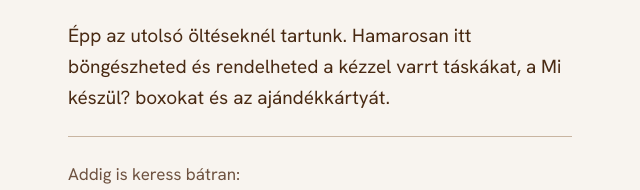
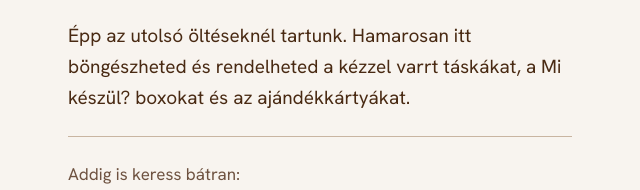
Before and after one commit to Isti16/sewbycecilia, a plain HTML site: page index.html in a window 1280 px wide. Shown: the part 466-656 px from the top of the page, 70-710 px from the left. Drawn offline with Linux system fonts and the light colour scheme.

Commit message:
Update index.html text

```diff
--- a/index.html
+++ b/index.html
@@ -94,7 +94,7 @@ footer .wrap { padding-block: 1.5rem; border-top: 1px solid var(--vonal); }
     <div class="copy">
       <span class="tag">Hamarosan</span>
       <h1>Az oldal <em>készül</em></h1>
-      <p class="lead">Épp az utolsó öltéseknél tartunk. Hamarosan itt böngészheted és rendelheted a kézzel varrt táskákat, a Mi készül? boxokat és az ajándékkártyát.</p>
+      <p class="lead">Épp az utolsó öltéseknél tartunk. Hamarosan itt böngészheted és rendelheted a kézzel varrt táskákat, a Mi készül? boxokat és az ajándékkártyákat.</p>
       <div class="contact">
         <p class="muted">Addig is keress bátran:</p>
         <p><a href="mailto:sewbycecilia@gmail.com">sewbycecilia@gmail.com</a></p>
```
